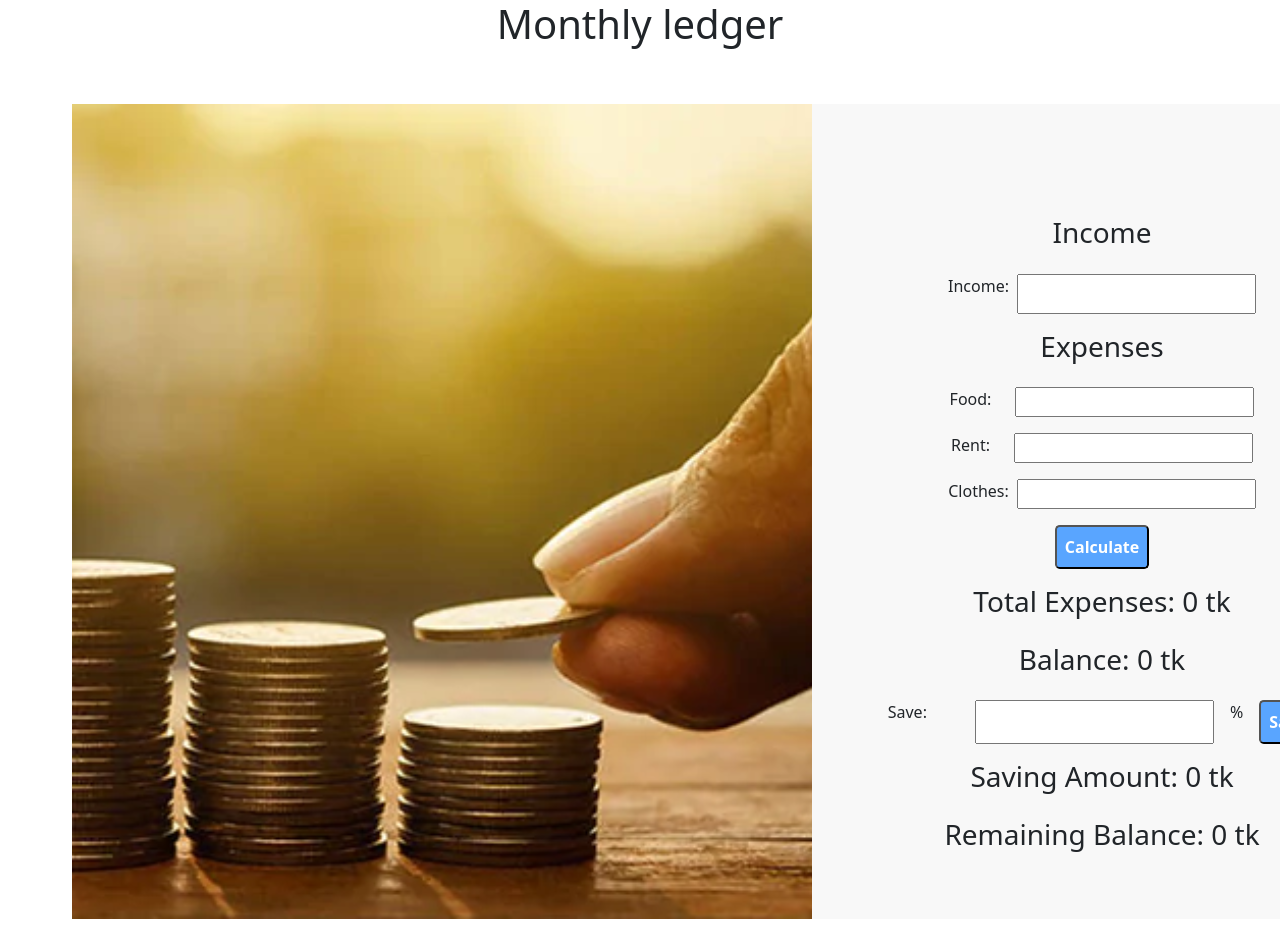
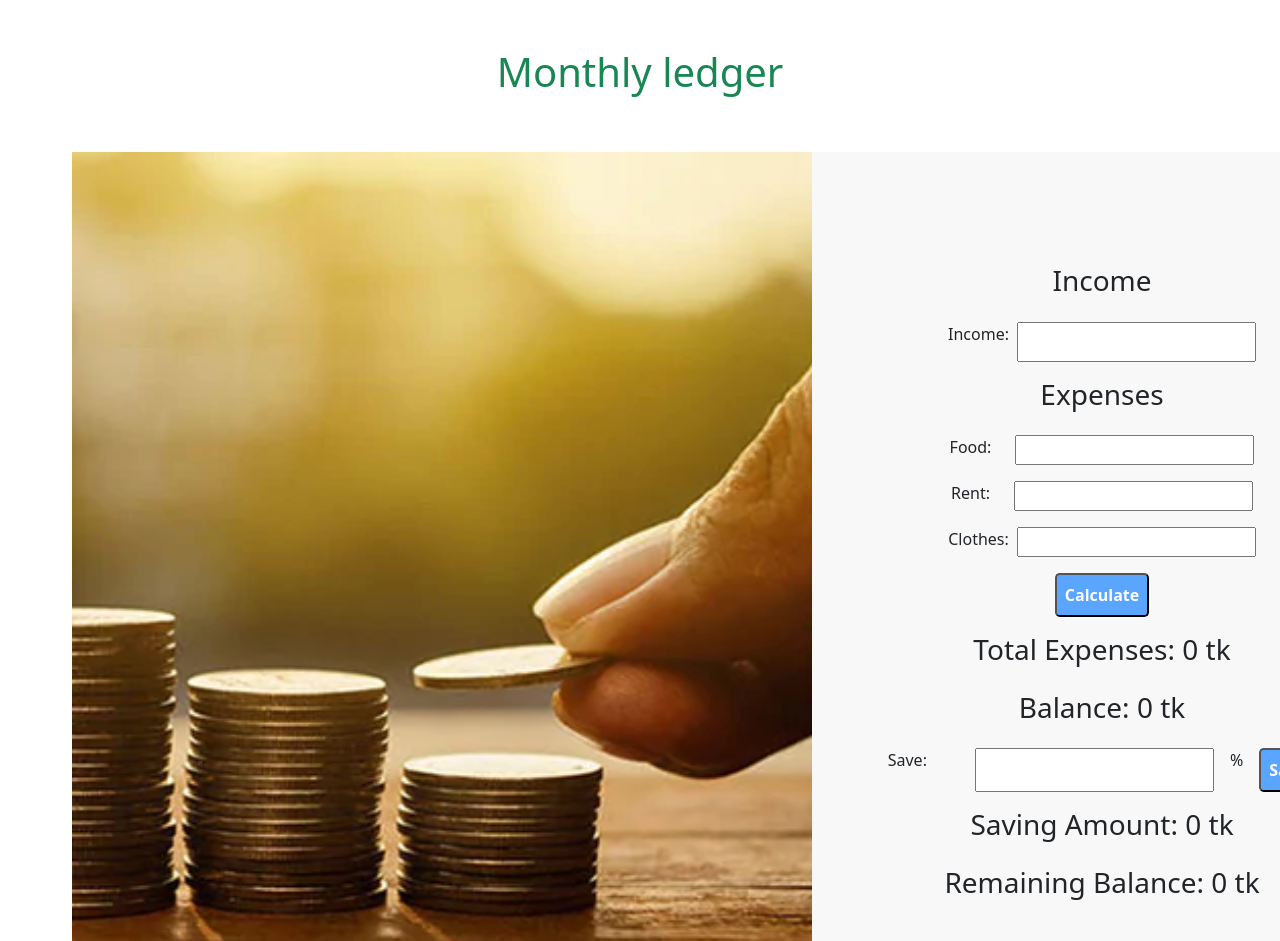
Before and after one commit to MDShakibul/Monthly-ledger, a plain HTML site: page index.html in a window 1280 px wide. Shown: the top 941 px of the page. Drawn offline with nearby package versions, Linux system fonts and the light colour scheme.

Commit message:
complete

```diff
--- a/index.html
+++ b/index.html
@@ -12,7 +12,7 @@
 
 </head>
 <body>
-    <h1 class="text-center">Monthly ledger</h1>
+    <h1 class="text-center text-success pt-5">Monthly ledger</h1>
     <main>
         <section class="container-fluid p-5">
             <div class="row">
@@ -22,7 +22,7 @@
                         <img src="images/loan-supervalue.png" alt="">
                     </div>
                 </div>
-                <div class="col-lg-5 col-md-12 col-sm-12 col-12">
+                <div class="col-lg-5 col-md-12 col-sm-12 col-12 ">
                     <div class="caluculation">
                         <!-- income section -->
                         <div>
```
